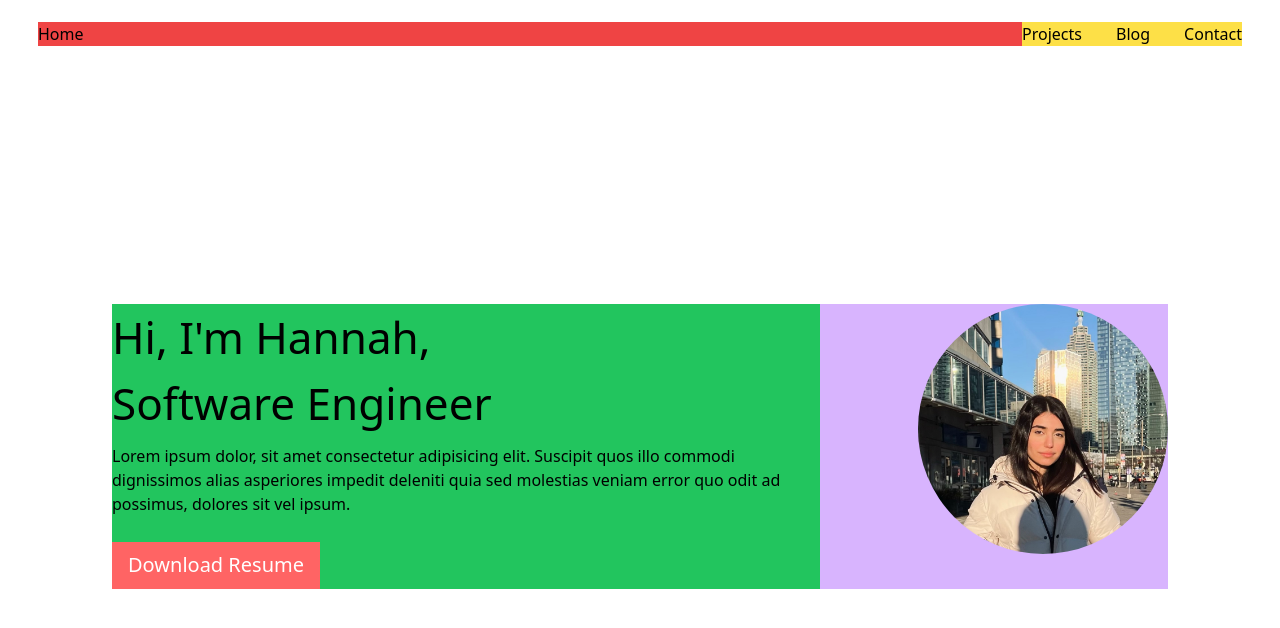
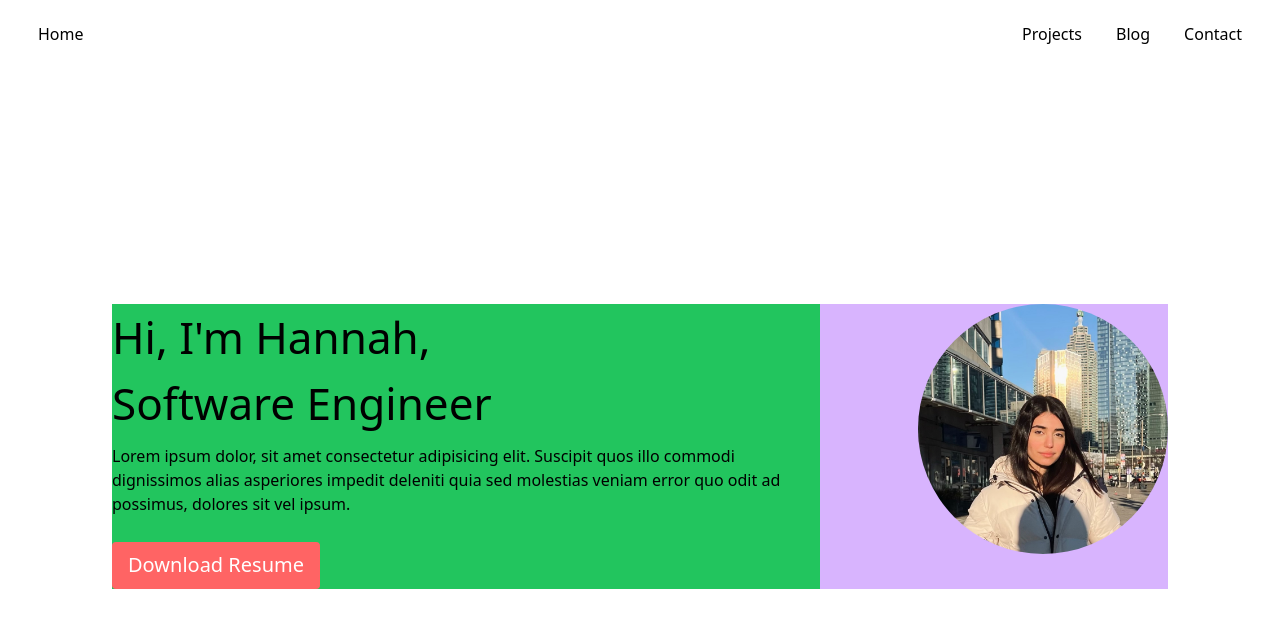
Before and after one commit to hannah-habibpour/portfolio, a Next.js app: page / in a window 1280 px wide. Shown: the top 628 px of the page. Built offline with nearby package versions, Linux system fonts and the light colour scheme.

Commit message:
Add Navbar component and DownloadResumeBtn component

```diff
--- a/app/page.tsx
+++ b/app/page.tsx
@@ -1,25 +1,11 @@
-import Link from "next/link";
 import Image from "next/image";
+import Navbar from "../components/navbar";
+import { DownloadResumeBtn } from "../components/download-resume-btn";
 
 const Home = () => {
   return (
     <div className="h-svh overflow-hidden px-[38px] py-[22px]">
-      <div className="flex bg-red-500 justify-between">
-        <div>
-          <p>Home</p>
-        </div>
-        <div className="bg-yellow-300 flex w-[220px] justify-between">
-          <p>
-            <Link href="/projects">Projects</Link>
-          </p>
-          <p>
-            <Link href="/blog">Blog</Link>
-          </p>
-          <p>
-            <Link href="/contact">Contact</Link>
-          </p>
-        </div>
-      </div>
+      <Navbar />
       <div className="h-svh flex items-center px-[74px]">
         <div className=" bg-purple-300 flex gap-[98px]">
           <div className="bg-green-500">
@@ -35,9 +21,7 @@ const Home = () => {
                 dolores sit vel ipsum.
               </div>
             </div>
-            <button className="w-[208px] h-[47px] text-[20px] mt-[18px] bg-[#FF6464] text-white">
-              Download Resume
-            </button>
+            <DownloadResumeBtn />
           </div>
           <div className="max-w-[250px] mx-auto">
             <Image
--- /dev/null
+++ b/components/download-resume-btn.tsx
@@ -0,0 +1,12 @@
+export function DownloadResumeBtn() {
+  return (
+    <a
+      href="/assets/files/Hannah_Habibpour_Resume.pdf"
+      download="Hannah_Habibpour_Resume.pdf"
+    >
+      <button className="w-[208px] h-[47px] text-[20px] mt-[18px] bg-[#FF6464] text-white rounded-[4px]">
+        Download Resume
+      </button>
+    </a>
+  );
+}
--- /dev/null
+++ b/components/navbar.tsx
@@ -0,0 +1,22 @@
+import Link from "next/link";
+
+export default function Navbar() {
+  return (
+    <div className="flex justify-between">
+      <div>
+        <p>Home</p>
+      </div>
+      <div className="flex w-[220px] justify-between">
+        <p>
+          <Link href="/projects">Projects</Link>
+        </p>
+        <p>
+          <Link href="/blog">Blog</Link>
+        </p>
+        <p>
+          <Link href="/contact">Contact</Link>
+        </p>
+      </div>
+    </div>
+  );
+}
```
Also changed, not shown: 1 other file (tests, documents, lock files or other folders).
